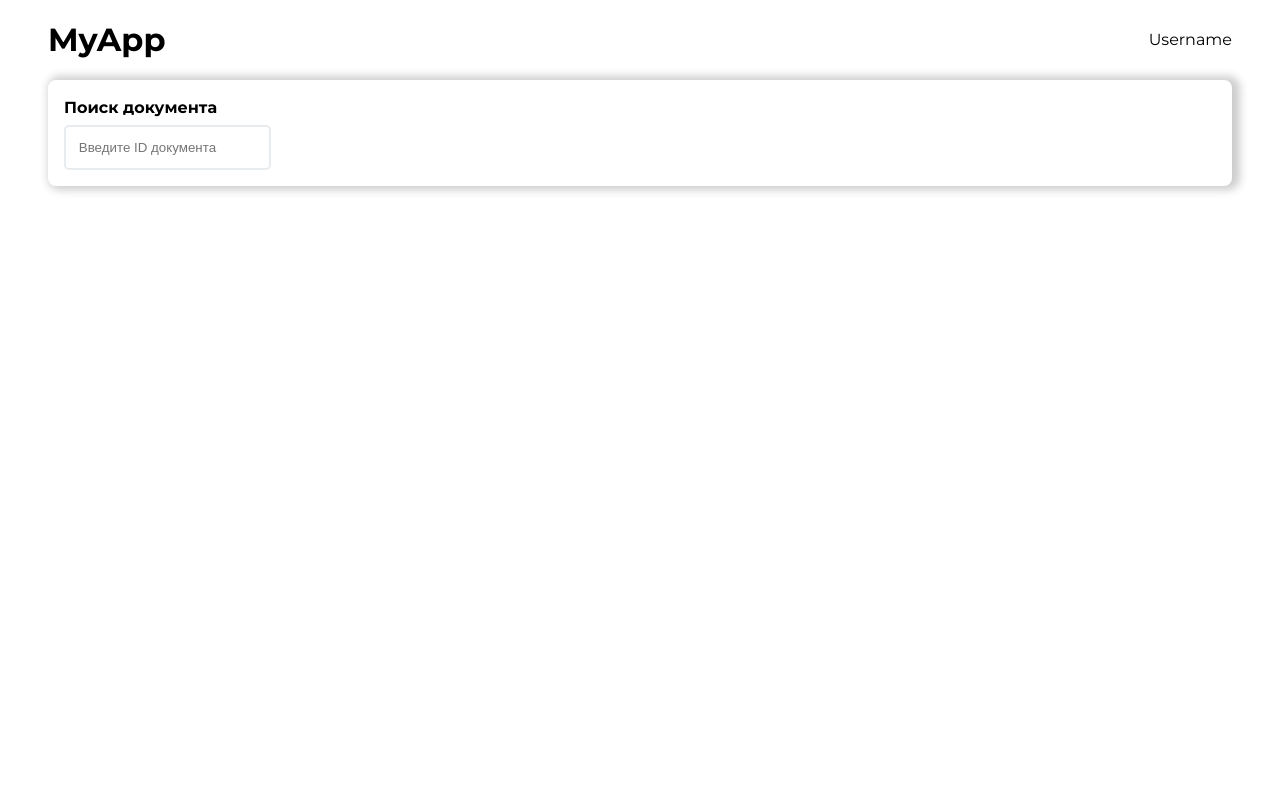
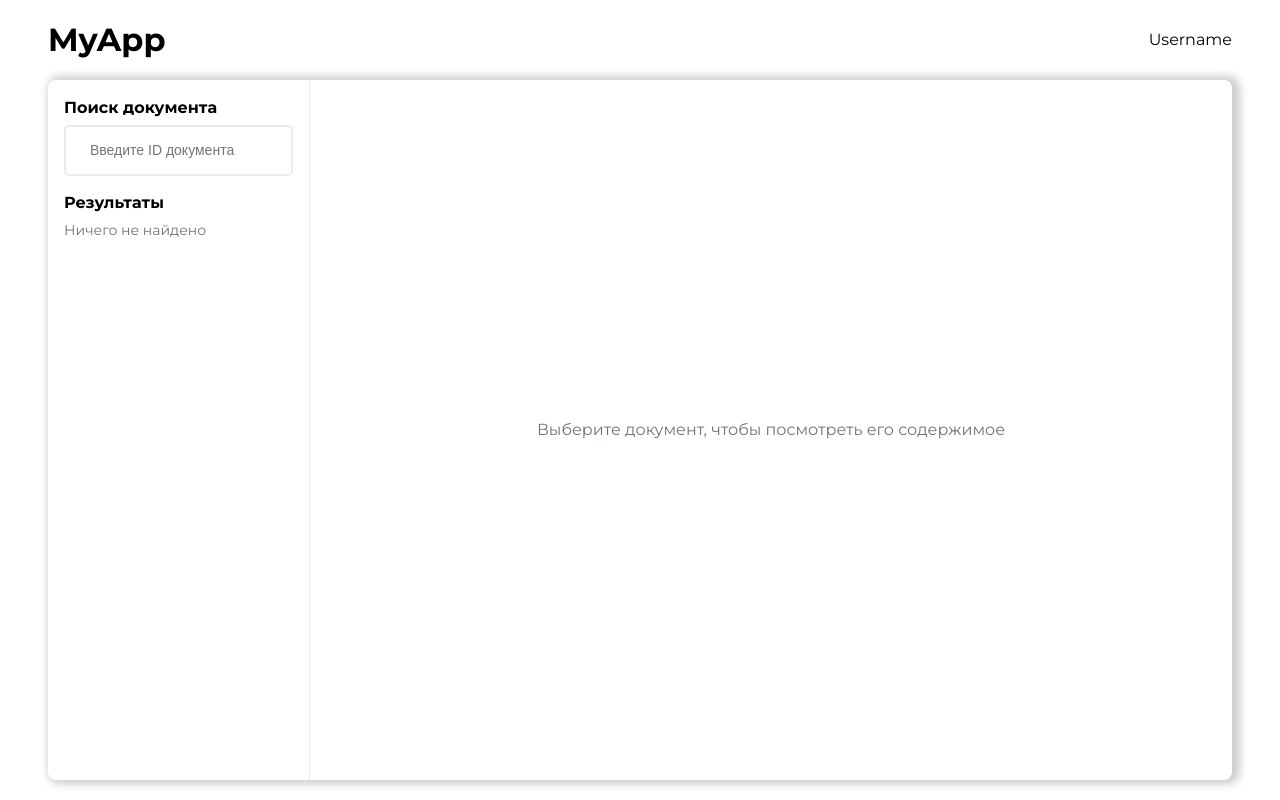
Before and after one commit to rxMATTEO/CISM-Dashboard, a Vue app: page / in a window 1280 px wide. Built offline with nearby package versions, Linux system fonts and the light colour scheme.

Commit message:
Change styles on dashboard

```diff
--- a/src/components/Dashboard.vue
+++ b/src/components/Dashboard.vue
@@ -1,5 +1,7 @@
 <script setup lang="ts">
+import {ref} from 'vue';
 
+const searchResult = ref('Ничего не найдено');
 </script>
 
 <template>
@@ -10,7 +12,16 @@
       <input type="text" class="search" placeholder="Введите ID документа">
     </div>
     <div class="dashboard-main">
+      <div class="dashboard-header">
+        <p class="header">Результаты</p>
+        <p class="search-result">{{ searchResult }}</p>
+      </div>
+    </div>
+  </div>
 
+  <div class="dashboard-content">
+    <div class="dashboard-content-empty">
+      <p>Выберите документ, чтобы посмотреть его содержимое</p>
     </div>
   </div>
 </div>
@@ -21,7 +32,14 @@
   box-shadow: 4px 0 8px 4px rgba(0, 0, 0, 0.2);
   margin-top: 1rem;
   border-radius: .5rem;
-  padding: 1rem;
+  height: calc(100vh - 100px);
+  & > div {
+    padding: 1rem;
+  }
+  .dashboard-side {
+    border-right: var(--secondary) solid 1px;
+  }
+  display: flex;
   .dashboard-header {
     .header {
       font-weight: bold;
@@ -29,10 +47,33 @@
     .search {
       background-color: white;
       border: 2px var(--secondary) solid;
-      padding: .8rem;
+      padding: 16px 24px 16px 24px;
       border-radius: 5px;
       color: black;
       margin-top: 5px;
+      &::placeholder {
+        font-size: 14px;
+      }
+    }
+  }
+  .dashboard-main {
+    margin-top: 15px;
+    .search-result {
+      margin-top: 5px;
+      color: var(--text-secondary);
+      font-size: 14px;
+    }
+  }
+
+  .dashboard-content {
+    width: 100%;
+    .dashboard-content-empty {
+      display: flex;
+      justify-content: center;
+      align-items: center;
+      width: 100%;
+      height: 100%;
+      color: var(--text-secondary);
     }
   }
 }
--- a/src/style.css
+++ b/src/style.css
@@ -32,4 +32,6 @@
   -moz-osx-font-smoothing: grayscale;
   -webkit-text-size-adjust: 100%;
   --secondary: #E9ECEF;
+  --text-secondary: #6C757D;
+  font-size: 16px;
 }
```
